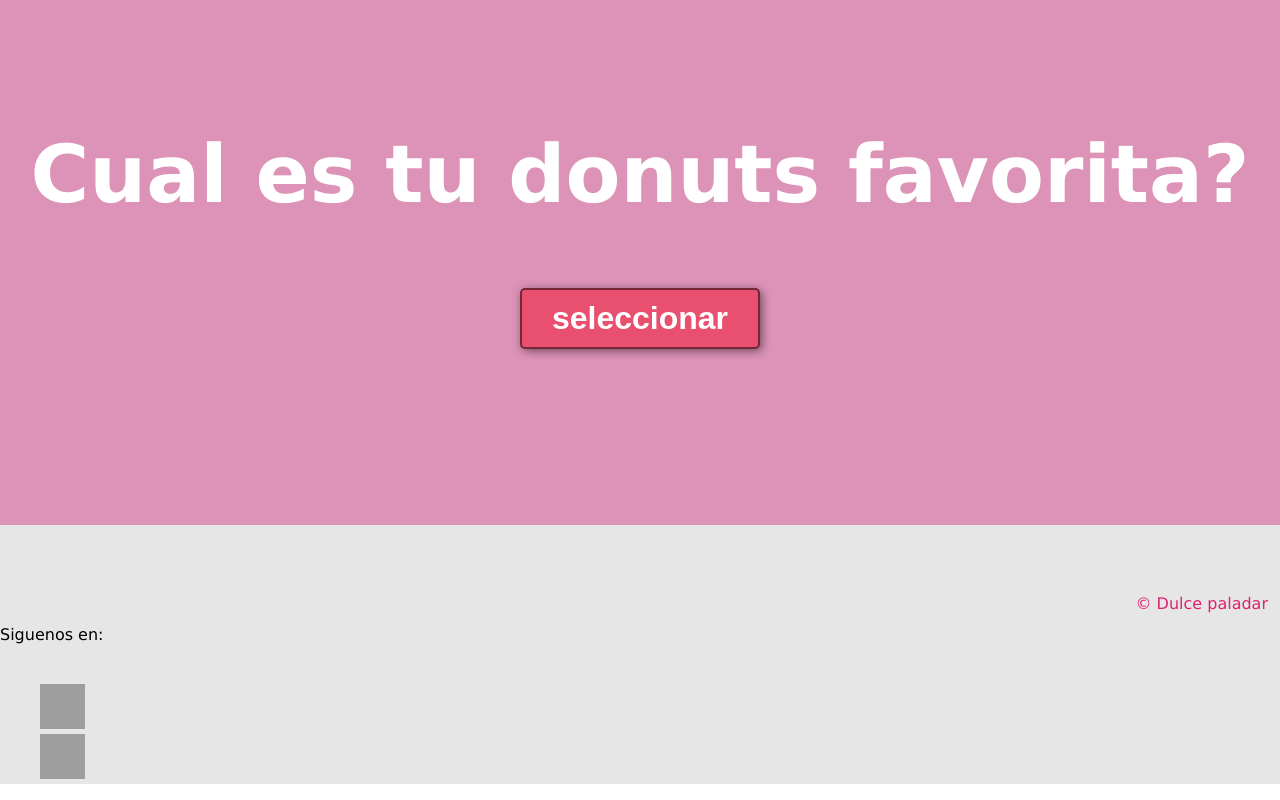
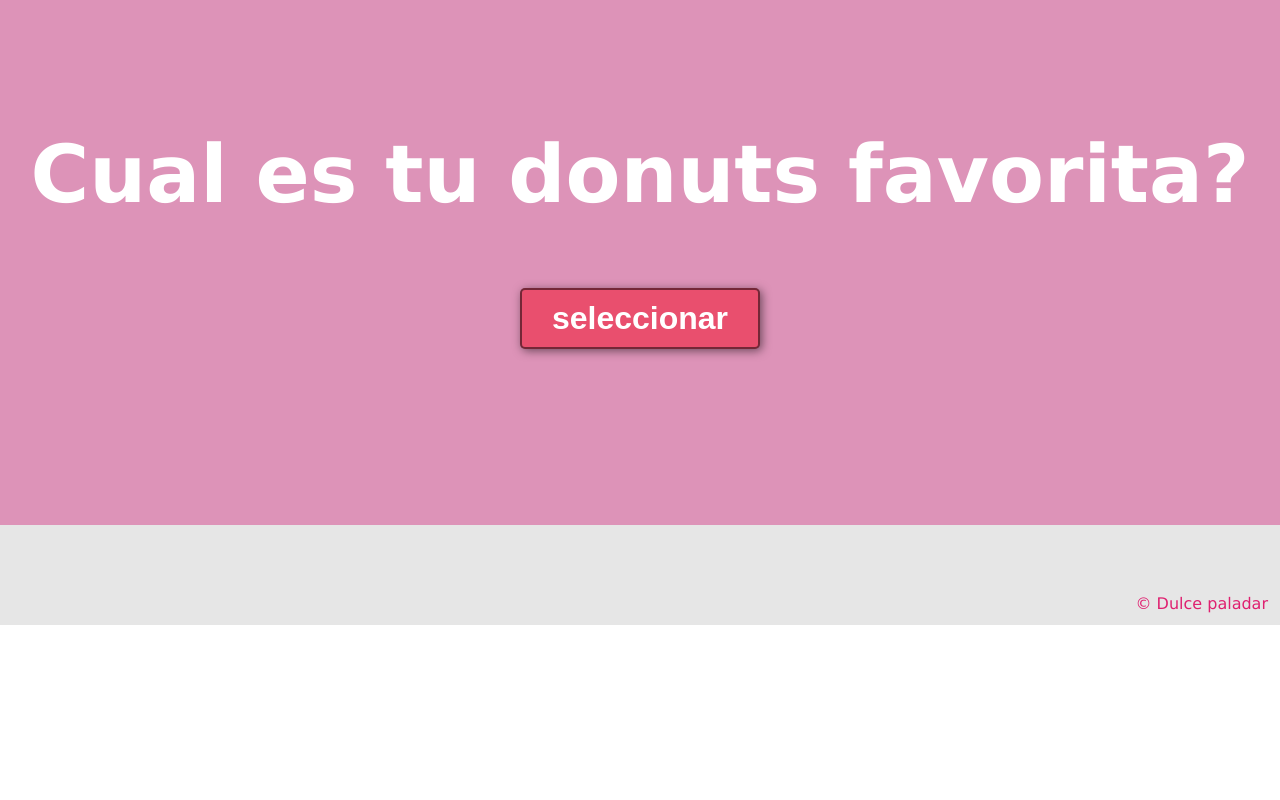
Before and after one commit to relbaines/Dulce-Paladar, a plain HTML site: page camada2/index.html in a window 1280 px wide. Shown: the part 2648-3448 px from the top of the page. After the commit the page ends 3273 px from the top, so only its background shows below. Drawn offline with Linux system fonts and the light colour scheme; grey boxes are pictures that could not be loaded.

Commit message:
se corrige errores

```diff
--- a/camada2/index.html
+++ b/camada2/index.html
@@ -1,10 +1,12 @@
 <!DOCTYPE html>
 <html lang="en">
+
 <head>
 
     <title>Dulce Paladar</title>
     <link rel="stylesheet" href="styles.css">
 </head>
+
 <body>
     <header>
         <div class="container">
@@ -29,11 +31,14 @@
     <section id="somos-dulcepaladar">
         <div class="container">
 
-     </div class="img-container" ></div>
+        </div class="img-container">
+        </div>
         <div class="texto">
 
             <h2>Somos<span class="color-acento"> "Dulce Paladar"</h2></span>
-        <p>Una empresa con un concepto nuevo de vender donas respecto a la forma convencional que se ofrece en el mercado, innovando en el tamaño puesto que serán pequeñas, en sabor se pretende crear nuevos y deliciosos sabores de así como cumplir con las exigencias de nuestros clientes</p>
+            <p>Una empresa con un concepto nuevo de vender donas respecto a la forma convencional que se ofrece en el
+                mercado, innovando en el tamaño puesto que serán pequeñas, en sabor se pretende crear nuevos y
+                deliciosos sabores de así como cumplir con las exigencias de nuestros clientes</p>
         </div>
     </section>
 
@@ -44,19 +49,25 @@
             <div class="productos">
                 <div class="carta">
                     <h3>Donuts gourmet</h3>
-         <p>Lorem ipsum dolor sit amet consectetur adipisicing elit. Architecto voluptatum veniam perspiciatis ratione et hic nostrum neque iure voluptatem ea, dolorum eligendi iste est dolorem quod molestiae nihil rerum beatae?</p>
+                    <p>Lorem ipsum dolor sit amet consectetur adipisicing elit. Architecto voluptatum veniam
+                        perspiciatis ratione et hic nostrum neque iure voluptatem ea, dolorum eligendi iste est dolorem
+                        quod molestiae nihil rerum beatae?</p>
                     <button>Comprar</button>
 
                 </div>
                 <div class="carta">
                     <h3>Donuts dunkin</h3>
-            <p>Lorem ipsum dolor sit amet, consectetur adipisicing elit. Nisi ut quibusdam at eligendi a, deserunt voluptatibus corrupti maiores rerum culpa sunt in dolores perspiciatis repellat? Rem autem officia voluptatum odit.</p>
+                    <p>Lorem ipsum dolor sit amet, consectetur adipisicing elit. Nisi ut quibusdam at eligendi a,
+                        deserunt voluptatibus corrupti maiores rerum culpa sunt in dolores perspiciatis repellat? Rem
+                        autem officia voluptatum odit.</p>
                     <button>Comprar</button>
 
                 </div>
                 <div class="carta">
                     <h3>Donuts Le</h3>
-            <p>Lorem ipsum dolor sit amet consectetur adipisicing elit. Fuga similique nihil in aperiam. Nostrum voluptas hic itaque assumenda minus, esse numquam corporis dolores veniam perspiciatis aspernatur, perferendis sed repudiandae est.</p>
+                    <p>Lorem ipsum dolor sit amet consectetur adipisicing elit. Fuga similique nihil in aperiam. Nostrum
+                        voluptas hic itaque assumenda minus, esse numquam corporis dolores veniam perspiciatis
+                        aspernatur, perferendis sed repudiandae est.</p>
                     <button>Comprar</button>
 
                 </div>
@@ -89,33 +100,7 @@
 
         </div>
      </footer>
-    <footer>
-
-        <div class="imagenes"
-
-         <p>Siguenos en:</p>
-
-            <ul>
-
-                <li><a href="http://www.facebook.com/">
-                        <img src="https://norfipc.com/img/logos/logotipo-oficial-facebook-2014.png" width="45"
-                            height="45"></a></li>
-
-                <li><a href="https://www.instagram.com/">
-                        <img src="https://norfipc.com/img/logos/logotipo-oficial-instagram-2016.png" width="45"
-                            height="45"></a></li>
-                <i class="<i class=" fa-brands fa-instagram"></i>
-
-
-
-
-            </ul>
-
-
-    </footer>
-
-
-
 
     </body>
+
     </html>
```
Lines whose indentation alone changed are shown as unchanged.
